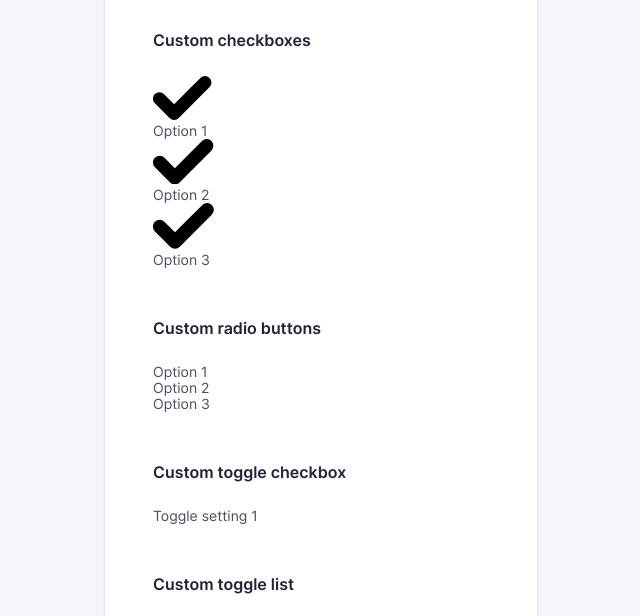
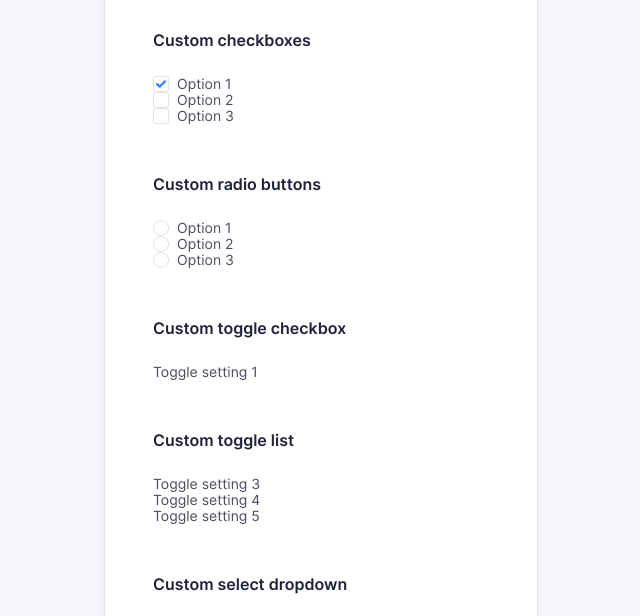
Before and after one commit to HyperHydroX/interaction_design_labo02, a plain HTML site: page create3-labo1-oplossing-master/inputs.html in a window 1280 px wide. Shown: the part 124-740 px from the top of the page, without its empty margins (319-959 px from the left). Drawn offline with Linux system fonts and the light colour scheme.

Commit message:
made custom inputs

```diff
--- a/create3-labo1-oplossing-master/css/screen.css
+++ b/create3-labo1-oplossing-master/css/screen.css
@@ -64,6 +64,8 @@
     --global-input-hover-borderColor: var(--global-color-neutral-xx-light);
     --global-input-focus-borderColor: var(--global-color-alpha);
     --global-input-boxShadow: var(--global-color-alpha-x-transparent);
+    --global-input-checkbox-borderRadius: 3px;
+    --global-input-radio-borderRadius: 100%;
 }
 
 /*------------------------------------*\
@@ -634,6 +636,56 @@ input::placeholder {
     margin-right: var(--global-whitespace-sm);
 }
 
+.c-custom-option {
+    display: flex;
+    justify-content: space-evenly;
+}
+
+.c-custom-option__symbol {
+    opacity: 0;
+    display: block;
+}
+
+.c-custom-option__fake-input {
+    display: flex;
+    align-items: center;
+    justify-content: center;
+    width: calc(var(--global-baseline) * 2);
+    height: calc(var(--global-baseline) * 2);;
+    border: var(--global-borderWidth) solid var(--global-input-borderColor);
+    margin-right: var(--global-baseline);
+}
+
+.c-custom-option__fake-input--checkbox {
+    border-radius: var(--global-input-checkbox-borderRadius);
+}
+
+.c-custom-option__fake-input--checkbox .c-custom-option__symbol {
+    width: 10px;
+    height: 10px;
+    fill: var(--global-color-alpha);
+}
+
+.c-custom-option__fake-input--radio {
+    border-radius: var(--global-input-radio-borderRadius);
+}
+
+.c-custom-option__fake-input--radio .c-custom-option__symbol {
+    width: 6px;
+    height: 6px;
+    border-radius: var(--global-input-radio-borderRadius);
+    background-color: var(--global-color-alpha);
+}
+
+.c-option--hidden:checked + .c-custom-option {
+
+}
+
+.c-option--hidden:checked + .c-custom-option .c-custom-option__symbol {
+    opacity: 1;
+    fill: var(--global-color-alpha);
+}
+
 /*
     Component: Label
     ---
```
